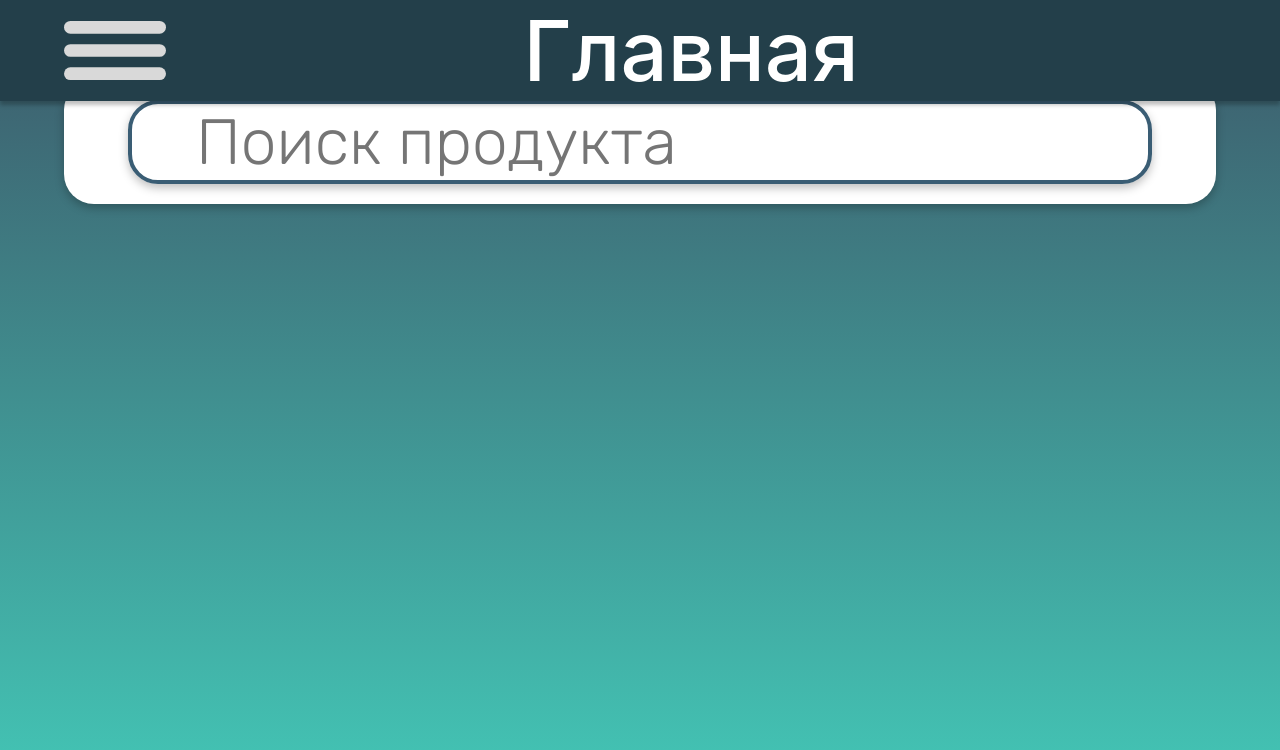
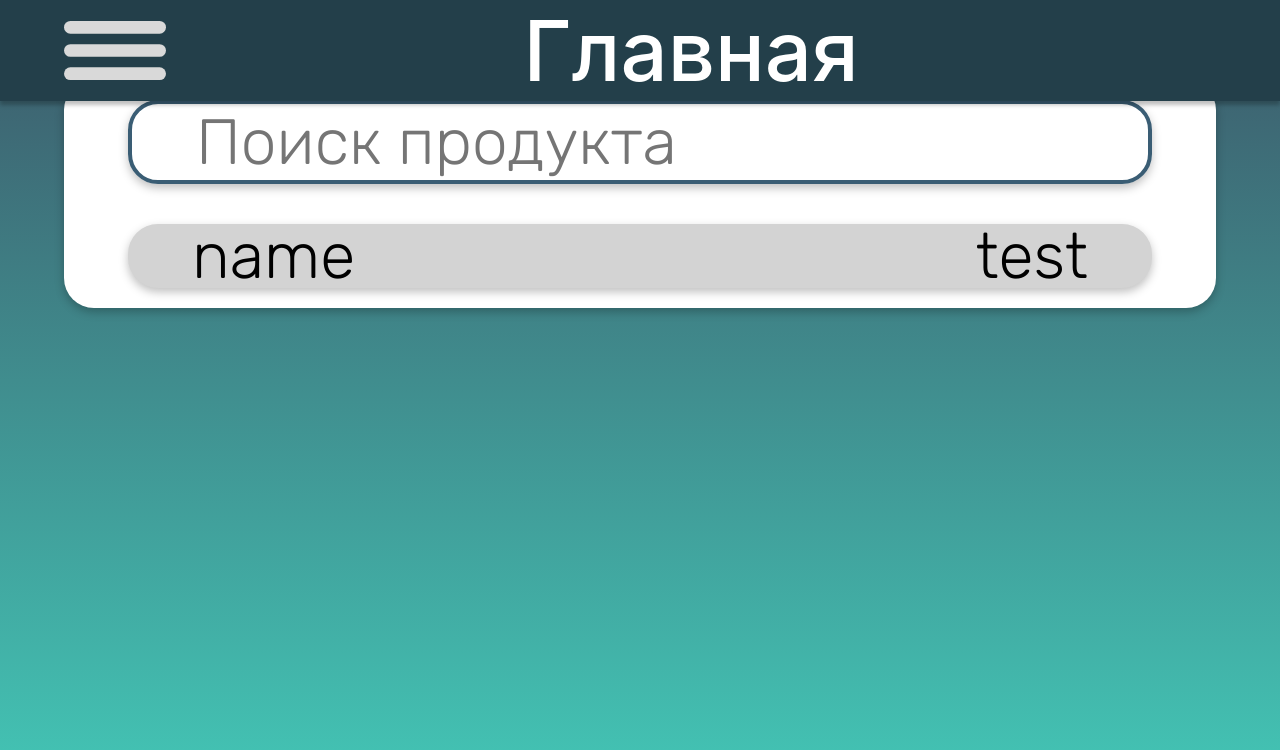
Before and after one commit to nek00oo/Sugar_Frontend, a React (Create React App) app: page /product in a window 1280 px wide. Shown: the top 750 px of the page. Built offline with nearby package versions, Linux system fonts and the light colour scheme.

Commit message:
add: productCard

```diff
--- /dev/null
+++ b/src/Components/UI/Product/ProductCard.js
@@ -0,0 +1,12 @@
+import React from 'react';
+import s from './ProductCard.module.css'
+const ProductCard = () => {
+    return (
+        <div className={s.Product}>
+            <h3 className={s.Text}>name</h3>
+            <h3 className={s.Text}>test</h3>
+        </div>
+    );
+};
+
+export default ProductCard;
--- /dev/null
+++ b/src/Components/UI/Product/ProductCard.module.css
@@ -0,0 +1,18 @@
+.Product{
+    display: flex;
+    justify-content: space-between;
+    background: lightgray;
+    border-radius: 30px;
+    margin: 2.5vh 5vw;
+    padding: 0 4vw;
+    box-shadow: 0 4px 10px 0 rgba(0, 0, 0, 0.25);
+}
+
+.Text {
+    font-family: var(--font-family);
+    font-weight: 300;
+    font-size: 5vw;
+    color: #000;
+    padding: 0 1vw;
+    border-radius: 30px;
+}
--- a/src/Pages/Product/Product.js
+++ b/src/Pages/Product/Product.js
@@ -7,6 +7,7 @@ import Header from "../../Components/Header/Header";
 import BurgerButton from "../../Components/UI/Button/BurgerButton/BurgerButton";
 import BurgerMenu from "../../Components/UI/Burger/Burger";
 import SelectProduct from "../../Components/UI/SelectProduct/SelectProduct";
+import ProductCard from "../../Components/UI/Product/ProductCard";
 
 
 const Product = () => {
@@ -17,9 +18,10 @@ const Product = () => {
             <Header left={<BurgerButton onClick={() => setBurger(true)}/>} center={"Главная"}/>
             <BurgerMenu links={burgerLinks}/>
             <div className={`${s1.Body} ${s3.Body}`}>
-                <form className={`${s1.Form} ${s3.Form}`}>
+                <div className={`${s1.Form} ${s3.Form}`}>
                     <SelectProduct placeholder={"Поиск продукта"}/>
-                </form>
+                    <ProductCard/>
+                </div>
             </div>
         </div>
     );
--- a/src/Router.js
+++ b/src/Router.js
@@ -16,8 +16,8 @@ const Router = () => {
         ?
         <Routes>
             <Route path="/account" element={<Account/>}></Route>
-            <Route path="*" element={<Navigate to="/account"/>}></Route>
             <Route path="/product" element={<Product/>}></Route>
+            <Route path="*" element={<Navigate to="/product"/>}></Route>
         </Routes>
         :
         <Routes>
```
